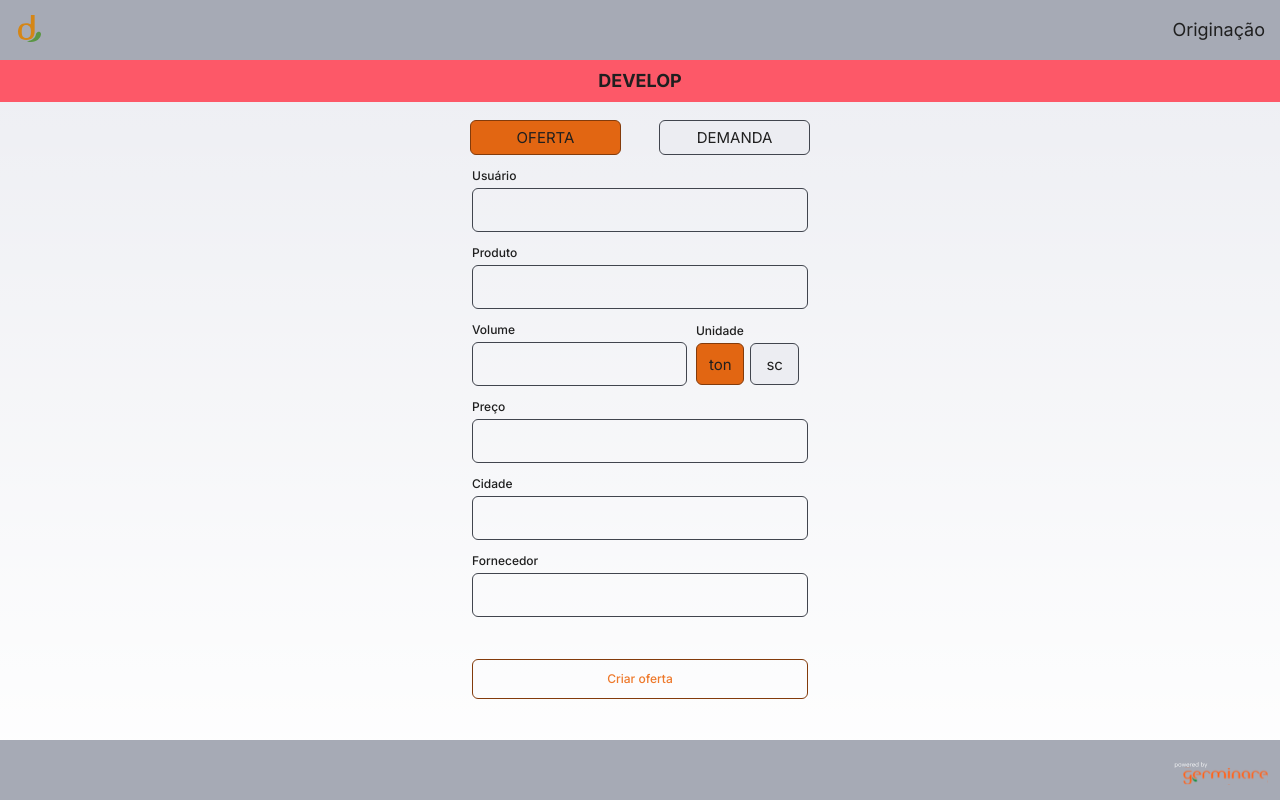
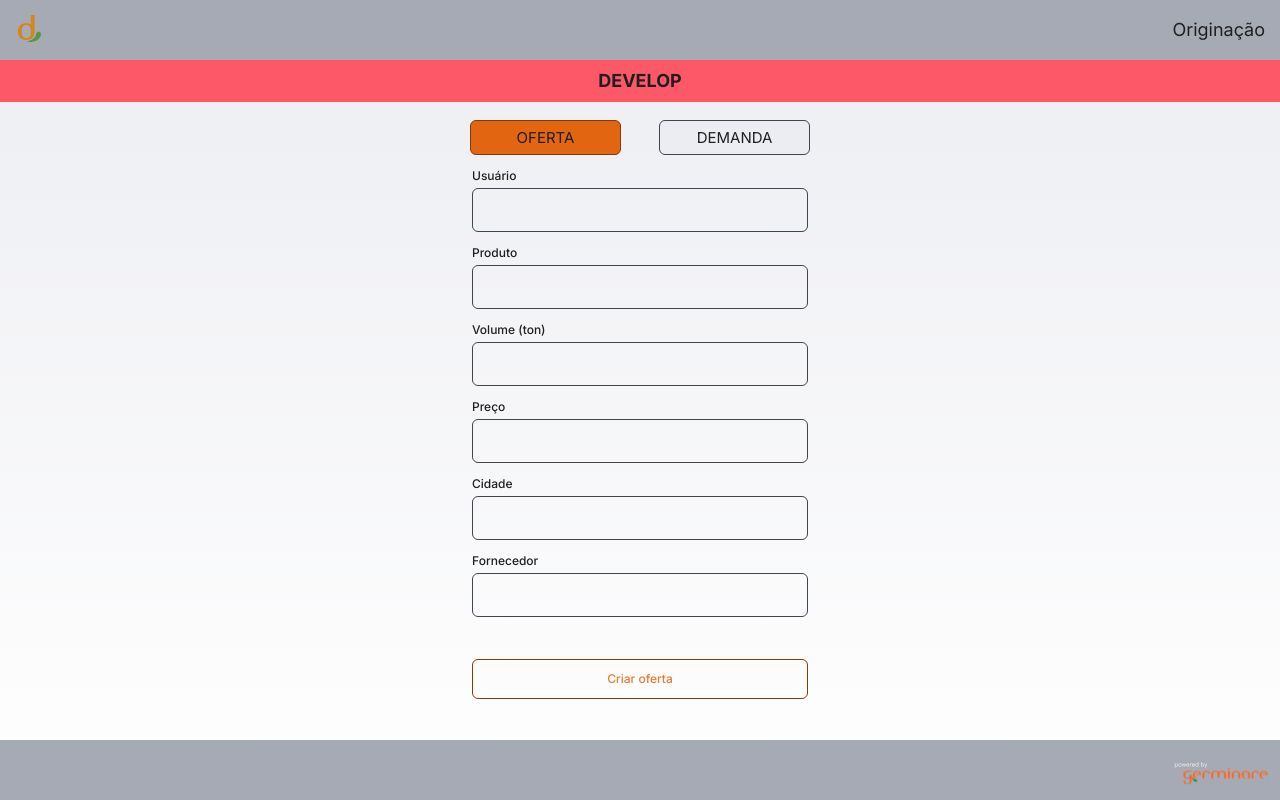
Before and after one commit to NullBetaGG/origination-app, a Next.js app: page / in a window 1280 px wide. Built offline with nearby package versions, Linux system fonts and the light colour scheme.

Commit message:
add unity default ton

```diff
--- a/src/app/page.tsx
+++ b/src/app/page.tsx
@@ -21,7 +21,6 @@ export default function Home() {
   const [loading, setLoading] = useState(true);
   const [showSuccess, setShowSuccess] = useState(false);
   const [selectedModel, setSelectedModel] = useState<'oferta' | 'demanda' | string>("oferta");
-  const [selectedUnity, setSelectedUnity] = useState<string>("ton");
   const [selectedProduct, setSelectedProduct] = useState<string | null>(null);
   const [selectedCity, setSelectedCity] = useState<City | null>(null);
   const [user, setUser] = useState<string | null>(null);
@@ -29,7 +28,6 @@ export default function Home() {
   const [price, setPrice] = useState<number | null>(null);
   const [supplier, setSupplier] = useState<string | null>(null);
   const models: string[] = ['oferta', 'demanda'];
-  const unity: string[] = ['ton', 'sc'];
 
   const handleProductSelect = (product: string) => {
     setSelectedProduct(product);
@@ -51,7 +49,7 @@ export default function Home() {
     const payload = {
       user: user,
       volume: volume,
-      unit: selectedUnity,
+      unit: 'ton',
       price: price,
       product: selectedProduct,
       city: selectedCity?.name,
@@ -142,10 +140,10 @@ export default function Home() {
                 </div>
               </div>
               <div className="w-[80%] mb-4 flex justify-between">
-                <div className="w-[80%] flex flex-col justify-center">
+                <div className="w-[100%] flex flex-col justify-center">
                   <Input
                     type="number"
-                    label="Volume"
+                    label="Volume (ton)"
                     onChange={(e) => {
                       if (e.target.value) {
                         const value = Number(e.target.value);
@@ -153,24 +151,6 @@ export default function Home() {
                       }
                     }}
                   />
-                </div>
-                <div className="flex flex-col justify-center">
-                  <p className="mb-1 ml-3 text-neutral-300 font-medium">Unidade</p>
-                  <div className="gap-2 flex justify-center">
-                    {unity.map((e, i) => {
-                      return (
-                        <Selector
-                          key={e}
-                          text={e}
-                          isSelected={selectedUnity === e}
-                          onClick={() => {
-                            setSelectedUnity(e);
-                          }}
-                          containerStyle="w-[40%] h-[42px] text-xl"
-                        />
-                      )
-                    })}
-                  </div>
                 </div>
               </div>
               <div className="w-[80%] mb-4 flex flex-col justify-center">
```
